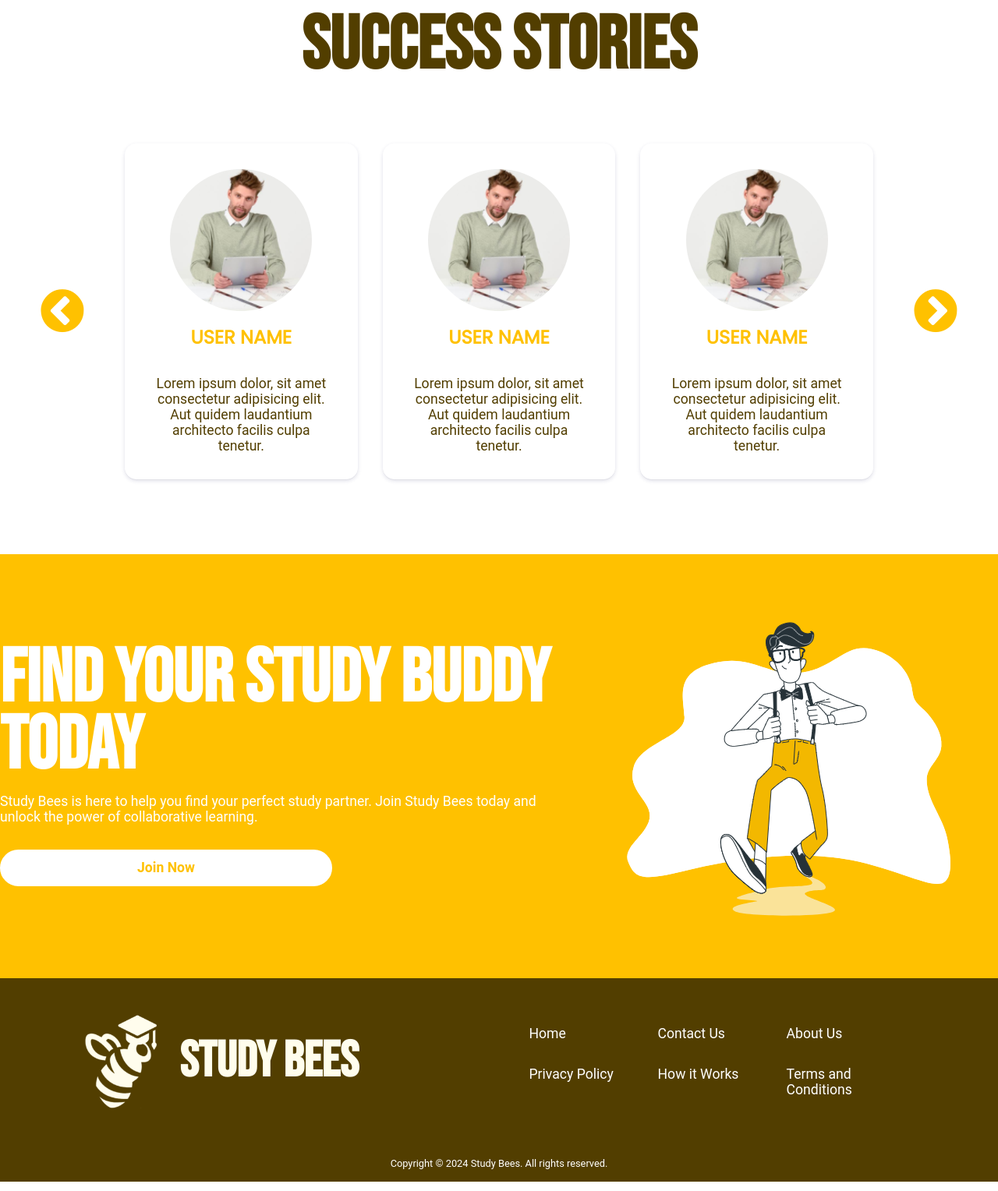
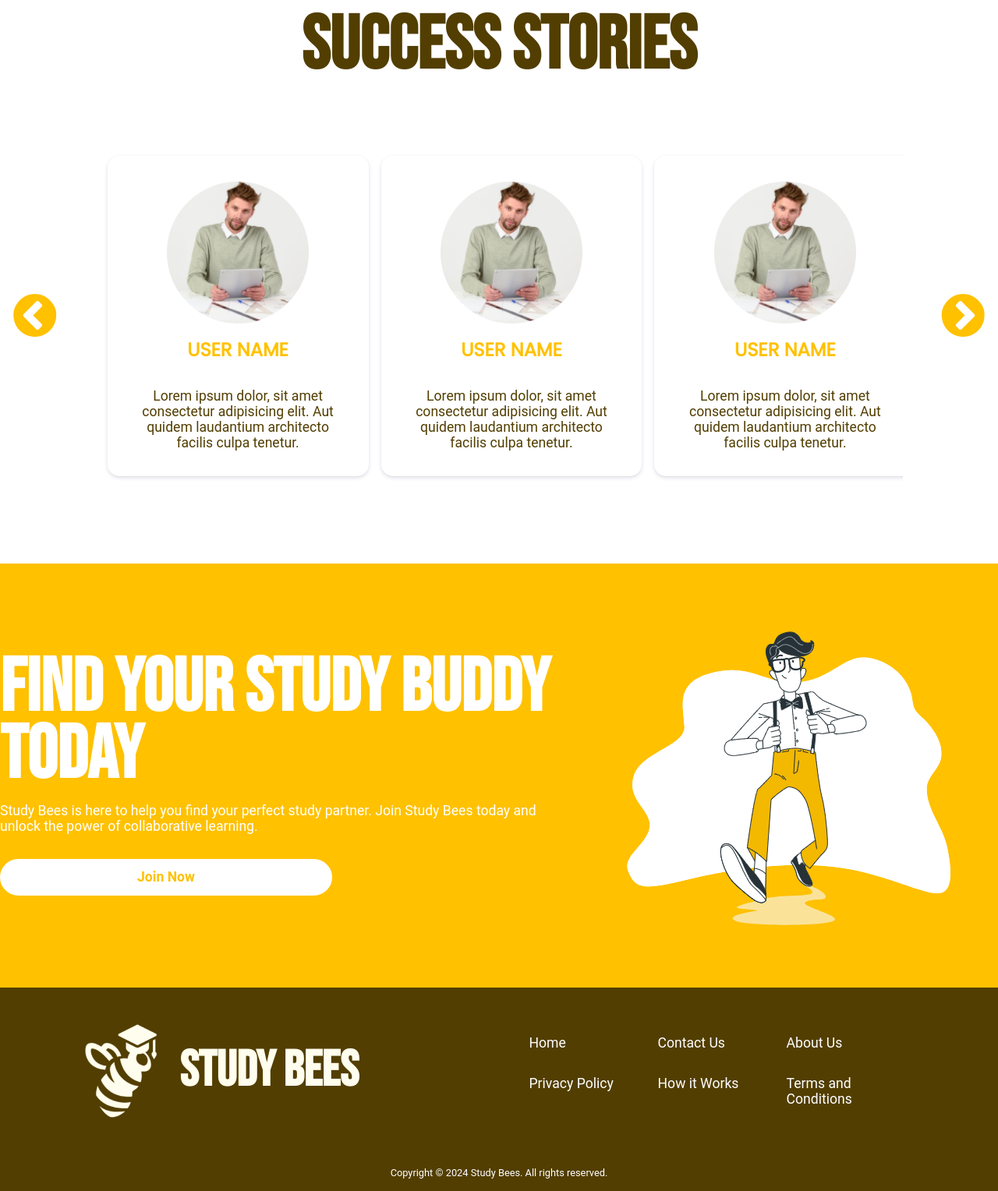
Before and after one commit to theekshana-nirmal/study-bees, a PHP site: page / in a window 1280 px wide. Shown: the part 1566-3094 px from the top of the page at 78% size. Run offline with PHP 8.4, Linux system fonts and the light colour scheme.

Commit message:
Carousel added

```diff
--- /dev/null
+++ b/assets/css/carousel.css
@@ -0,0 +1,51 @@
+.testimonials-section .carousel {
+    display: flex;
+    gap: 2rem;
+    align-items: center;
+    overflow: hidden;
+    width: 100%;
+    min-height: 25rem;
+}
+
+.carousel-track-container {
+    overflow: hidden;
+    width: 100%;
+}
+
+.carousel-track {
+    display: flex;
+    gap: 1rem;
+    padding: 1rem;
+    transition: transform 0.5s ease;
+}
+
+.carousel-card{
+    flex: 0 0 33.3333%; /* 3 cards in large screens */
+    box-sizing: border-box;
+    text-align: center;
+}
+
+.testimonials-section .carousel-track > .carousel-card div {
+    display: flex;
+    flex-direction: column;
+    gap: 2rem;
+}
+
+.carousel a{
+    font-size: 4rem;
+    color: var(--color-primary);
+    cursor: pointer;
+}
+
+/* Responsive adjustments */
+@media (max-width: 1024px) {
+    .carousel-card {
+        flex: 0 0 50%; /* 2 cards in medium screens */
+    }
+}
+
+@media (max-width: 768px) {
+    .carousel-card {
+        flex: 0 0 100%; /* 1 card in small screens */
+    }
+}
--- a/assets/css/style.css
+++ b/assets/css/style.css
@@ -106,6 +106,7 @@ body {
 .testimonials-section .row-top {
     display: flex;
     justify-content: center;
+    padding: 5rem 0;
 }
 
 .testimonials-section .row-bottom {
@@ -114,42 +115,8 @@ body {
     align-items: center;
 }
 
-.testimonials-section .carousel {
-    display: flex;
-    width: 100%;
-    min-height: 25rem;
-}
-
-.testimonials-section .btn-navigation {
-    display: flex;
-    justify-content: center;
-    align-items: center;
-    flex: 1;
-}
-.btn-navigation a{
-    font-size: 4rem;
-    color: var(--color-primary);
-    cursor: pointer;
-}
-
-.testimonials-section .cards {
-    display: flex;
-    flex: 6;
-    gap: 2rem;
-}
-
-.testimonials-section .cards>.card div {
-    display: flex;
-    flex-direction: column;
-    gap: 2rem;
-}
-
 .testimonials-section .container {
     padding-bottom: 6rem;
-}
-
-.testimonials-section .row-top {
-    padding: 5rem 0;
 }
 
 /* CALL TO ACTION SECTION */
--- a/assets/js/carousel.js
+++ b/assets/js/carousel.js
@@ -1,60 +1,50 @@
-const prev = document.querySelector("#prev");
-const next = document.querySelector("#next");
+document.addEventListener('DOMContentLoaded', function () {
+    const track = document.querySelector('.carousel-track');
+    const cards = Array.from(track.children);
+    const nextButton = document.querySelector('.next');
+    const prevButton = document.querySelector('.prev');
 
-let carouselVp = document.querySelector("#carousel-vp");
+    let currentIndex = 0;
 
-let cCarouselInner = document.querySelector("#cCarousel-inner");
-let carouselInnerWidth = cCarouselInner.getBoundingClientRect().width;
+    // Function to get the width of a single card
+    const getCardWidth = () => cards[0].getBoundingClientRect().width;
 
-let leftValue = 0;
+    // Function to calculate the number of visible cards based on screen size
+    const getVisibleCardsCount = () => {
+        const width = window.innerWidth;
+        if (width <= 768) return 1; // small screen
+        if (width <= 1024) return 2; // medium screen
+        return 3; // large screen
+    };
 
-// Variable used to set the carousel movement value (card's width + gap)
-const totalMovementSize =
-  parseFloat(
-    document.querySelector(".cCarousel-item").getBoundingClientRect().width,
-    10
-  ) +
-  parseFloat(
-    window.getComputedStyle(cCarouselInner).getPropertyValue("gap"),
-    10
-  );
+    const moveToCard = (index) => {
+        const cardWidth = getCardWidth();
+        const amountToMove = cardWidth * index;
+        track.style.transform = `translateX(-${amountToMove}px)`;
+    };
 
-prev.addEventListener("click", () => {
-  if (!leftValue == 0) {
-    leftValue -= -totalMovementSize;
-    cCarouselInner.style.left = leftValue + "px";
+    // Update carousel on button click
+    nextButton.addEventListener('click', () => {
+        const visibleCardsCount = getVisibleCardsCount();
+        if (currentIndex < cards.length - visibleCardsCount) {
+            currentIndex++;
+            moveToCard(currentIndex);
         }
     });
 
-next.addEventListener("click", () => {
-  const carouselVpWidth = carouselVp.getBoundingClientRect().width;
-  if (carouselInnerWidth - Math.abs(leftValue) > carouselVpWidth) {
-    leftValue -= totalMovementSize;
-    cCarouselInner.style.left = leftValue + "px";
+    prevButton.addEventListener('click', () => {
+        if (currentIndex > 0) {
+            currentIndex--;
+            moveToCard(currentIndex);
         }
     });
 
-const mediaQuery510 = window.matchMedia("(max-width: 510px)");
-const mediaQuery770 = window.matchMedia("(max-width: 770px)");
-
-mediaQuery510.addEventListener("change", mediaManagement);
-mediaQuery770.addEventListener("change", mediaManagement);
-
-let oldViewportWidth = window.innerWidth;
-
-function mediaManagement() {
-  const newViewportWidth = window.innerWidth;
-
-  if (leftValue <= -totalMovementSize && oldViewportWidth < newViewportWidth) {
-    leftValue += totalMovementSize;
-    cCarouselInner.style.left = leftValue + "px";
-    oldViewportWidth = newViewportWidth;
-  } else if (
-    leftValue <= -totalMovementSize &&
-    oldViewportWidth > newViewportWidth
-  ) {
-    leftValue -= totalMovementSize;
-    cCarouselInner.style.left = leftValue + "px";
-    oldViewportWidth = newViewportWidth;
+    // Reset carousel position on window resize
+    window.addEventListener('resize', () => {
+        const visibleCardsCount = getVisibleCardsCount();
+        if (currentIndex > cards.length - visibleCardsCount) {
+            currentIndex = cards.length - visibleCardsCount;
         }
-}
+        moveToCard(currentIndex);
+    });
+});
--- a/index.php
+++ b/index.php
@@ -9,6 +9,7 @@
     <!-- Styles -->
     <link rel="stylesheet" href="assets/css/style.css">
     <link rel="stylesheet" href="assets/css/reset.css">
+    <link rel="stylesheet" href="assets/css/carousel.css">
 
 
     <title>Study Bees</title>
@@ -69,15 +70,17 @@
                 <h1>Success Stories</h1>
             </div>
             <div class="row-bottom">
+
                 <!-- Carousel Goes Here-->
                 <div class="carousel">
-                    <div class="btn-navigation">
-                        <a>
-                            <i class="icon-angle-circled-left" id="prev"></i>
+                    <a class="prev">
+                        <i class="icon-angle-circled-left"></i>
                     </a>
-                    </div>
-                    <div class="cards">
-                        <div class="card">
+                    <div class="carousel-track-container">
+                        <!-- Cards -->
+                        <div class="carousel-track">
+                            <!-- Card -->
+                            <div class="carousel-card card">
                                 <img src="assets/images/carousel/user1.png" alt="User Photo">
                                 <div>
                                     <h2>User Name</h2>
@@ -86,7 +89,9 @@
                                     </p>
                                 </div>
                             </div>
-                        <div class="card">
+
+                            <!-- Card -->
+                            <div class="carousel-card card">
                                 <img src="assets/images/carousel/user1.png" alt="User Photo">
                                 <div>
                                     <h2>User Name</h2>
@@ -95,7 +100,20 @@
                                     </p>
                                 </div>
                             </div>
-                        <div class="card">
+
+                            <!-- Card -->
+                            <div class="carousel-card card">
+                                <img src="assets/images/carousel/user1.png" alt="User Photo">
+                                <div>
+                                    <h2>User Name</h2>
+                                    <p>
+                                        Lorem ipsum dolor, sit amet consectetur adipisicing elit. Aut quidem laudantium architecto facilis culpa tenetur.
+                                    </p>
+                                </div>
+                            </div>
+
+                            <!-- Card -->
+                            <div class="carousel-card card">
                                 <img src="assets/images/carousel/user1.png" alt="User Photo">
                                 <div>
                                     <h2>User Name</h2>
@@ -105,11 +123,10 @@
                                 </div>
                             </div>
                         </div>
-                    <div class="btn-navigation">
-                        <a>
-                            <i class="icon-angle-circled-right" id="next"></i>
+                    </div>
+                    <a class="next">
+                        <i class="icon-angle-circled-right"></i>
                     </a>
-                    </div>
                 </div>
             </div>
         </div>
```
Also changed, not shown: test.php (deleted, +0 -122 lines). Lines whose indentation alone changed are shown as unchanged.
